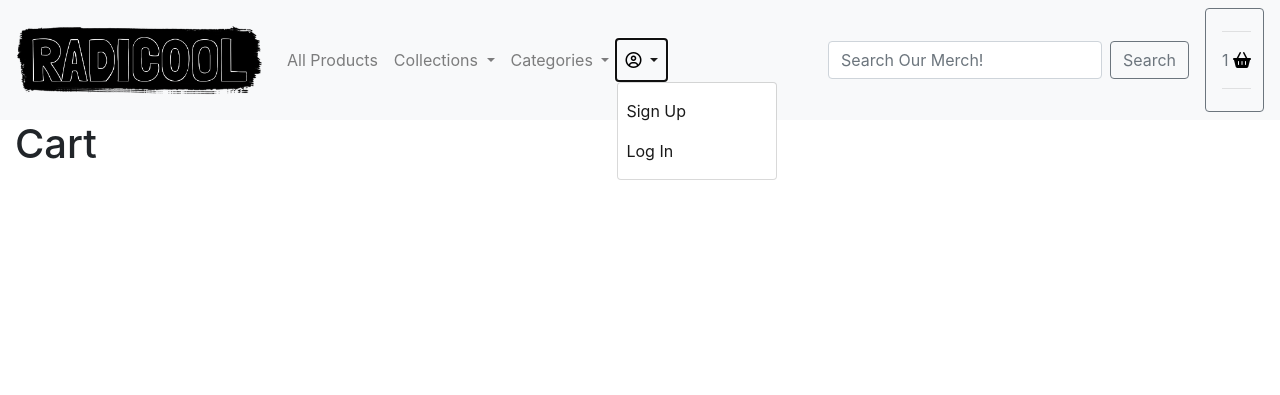
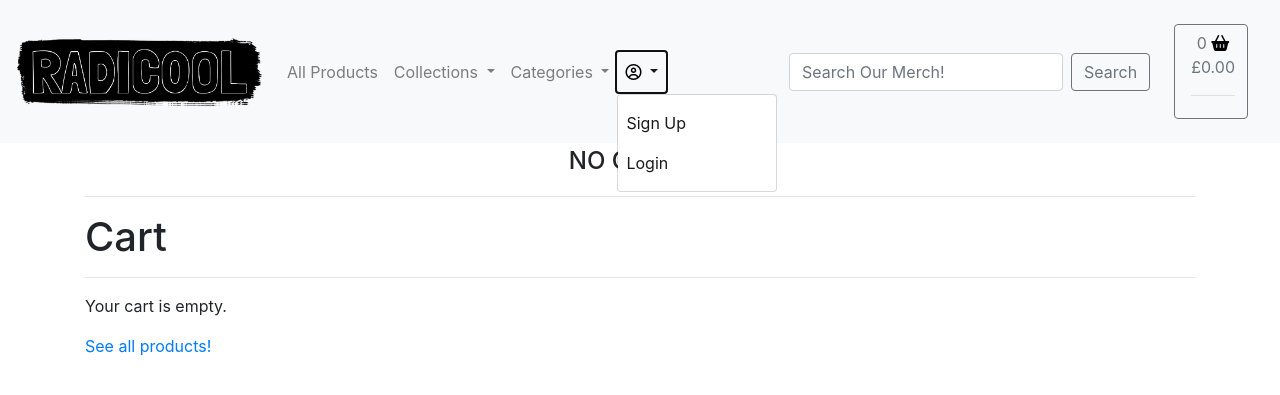
Before and after one commit to Hadokane/CCI_PP4_Radicool_Store, a Django app: page /cart/ in a window 1280 px wide, after a click that opens the changed part. Shown: the top 395 px of the page. Run offline with Django 4.2, Linux system fonts and the light colour scheme; data comes from the database, SQL or seed files in the repository; both versions use the stored data as it was after the commit; some libraries are stand-ins or nearby versions.

Commit message:
feat(cart): add quantity & size selectors
Add functionality for quantity and size selectors. Update the cart view.

```diff
--- a/cart/cart.py
+++ b/cart/cart.py
@@ -1,4 +1,30 @@
-from decimal import Decimal
-from django.conf import settings
-from django.shortcuts import get_object_or_404
-from store.models import Category, Collection, Merch
+class Cart():
+    """
+    A base Cart class, provides default behaviours that
+    can be inherited or overridden, as required. Used to
+    store information for user sessions.
+    """
+
+    def __init__(self, request):
+
+        self.session = request.session
+        cart = self.session.get('session_key')
+        # if no session exists, create session
+        if "session_key" not in request.session:
+            cart = self.session["session_key"] = {}
+        # show stored session cart
+        self.cart = cart
+
+    def add(self, merch, merch_qty, merch_size):
+        """
+        Receives merch data from user button presses and adds them
+        to the cart. Updating the cart by modifying the current user session,
+        adds the price data from the merch item to the cart.
+        """
+        merch_id = merch.id
+        if merch_id not in self.cart:
+            self.cart[merch_id] = {"price": str(merch.price),
+                                   "qty": int(merch_qty),
+                                   "size": str(merch_size)}
+
+        self.session.modified = True
--- /dev/null
+++ b/cart/context_processors.py
@@ -0,0 +1,8 @@
+from .cart import Cart
+from decimal import Decimal
+from django.conf import settings
+
+
+# Cart data is requested and returned. Sessions.
+def cart(request):
+    return {"cart": Cart(request)}
--- a/cart/urls.py
+++ b/cart/urls.py
@@ -6,4 +6,5 @@ app_name = "cart"
 
 urlpatterns = [
     path('', views.cart_summary, name='cart_summary'),
+    path('add/', views.cart_add, name='cart_add'),
 ]
--- a/cart/views.py
+++ b/cart/views.py
@@ -1,7 +1,25 @@
-from django.shortcuts import render
+from django.shortcuts import render, get_object_or_404
+from django.http import JsonResponse
+from store.models import Merch
+from .cart import Cart
 
 # Create your views here.
 
 
 def cart_summary(request):
-    return render(request, "store/cart/cart.html")
+    """A view to show the carts content"""
+    return render(request, "cart/cart.html")
+
+
+def cart_add(request):
+    """A view to collect ajax data when an item
+    is added to the cart via a button press by the user"""
+    cart = Cart(request)
+    if request.POST.get("action") == "add_to_cart":
+        merch_id = str(request.POST.get("merchid"))
+        merch_qty = int(request.POST.get("merchqty"))
+        merch_size = str(request.POST.get("merchsize"))
+        merch = get_object_or_404(Merch, id=merch_id)
+        cart.add(merch=merch, merch_qty=merch_qty, merch_size=merch_size)
+        response = JsonResponse({"qty": merch_qty})
+        return response
--- a/radicool/settings.py
+++ b/radicool/settings.py
@@ -74,6 +74,7 @@ TEMPLATES = [
                 'django.contrib.messages.context_processors.messages',
                 'store.views.categories',  # allows all pages to see views
                 'store.views.collections',  # useful for navbar display
+                'cart.context_processors.cart',  # cart processor
             ],
         },
     },
@@ -158,6 +159,7 @@ STATICFILES_DIRS = [BASE_DIR / "static",]  # static path
 MEDIA_URL = "media/"  # local media storage for development
 MEDIA_ROOT = os.path.join(BASE_DIR, "media/")  # media path
 
+
 # Default primary key field type
 # https://docs.djangoproject.com/en/4.2/ref/settings/#default-auto-field
 
--- a/templates/base.html
+++ b/templates/base.html
@@ -24,9 +24,8 @@
     <!-- External JS -->
     {% block javascript %}
     <!-- Bootstrap JS -->
-    <script src="https://cdn.jsdelivr.net/npm/jquery@3.5.1/dist/jquery.slim.min.js"
-        integrity="sha384-DfXdz2htPH0lsSSs5nCTpuj/zy4C+OGpamoFVy38MVBnE+IbbVYUew+OrCXaRkfj" crossorigin="anonymous">
-    </script>
+    <script src="https://code.jquery.com/jquery-3.6.4.min.js"
+        integrity="sha256-oP6HI9z1XaZNBrJURtCoUT5SUnxFr8s3BzRl+cbzUq8=" crossorigin="anonymous"></script>
     <script src="https://cdn.jsdelivr.net/npm/bootstrap@4.6.2/dist/js/bootstrap.bundle.min.js"
         integrity="sha384-Fy6S3B9q64WdZWQUiU+q4/2Lc9npb8tCaSX9FK7E8HnRr0Jz8D6OP9dO5Vg3Q9ct" crossorigin="anonymous">
     </script>
@@ -99,31 +98,60 @@
                             <i class="fa-regular fa-circle-user" style="color: #000000;"></i>
                         </a>
                         <div class="dropdown-menu">
+                            {% if request.user.is_authenticated %}
+                                {% if request.user.is_superuser %}
+                                    <a class="nav-link" href="/admin/">Admin</a>
+                                {% endif %}
+                                <a class="nav-link" href="#">Profile</a>
+                                <a class="nav-link" href="#">Logout</a>
+                            {% else %}
                                 <a class="nav-link" href="#">Sign Up</a>
-                            <a class="nav-link" href="#">Log In</a>
+                                <a class="nav-link" href="#">Login</a>
+                            {% endif %}
                         </div>
                     </li>
                 </ul>
-
+                <li class="list-inline-item">
                     <!-- Search Bar -->
                     <form class="form-inline my-2 my-lg-0" method="GET" action="{% url 'store:search' %}">
                         <input class="form-control mr-sm-2" type="search" name="q" placeholder="Search Our Merch!">
                         <button class="btn btn-outline-secondary my-2 my-sm-0" type="submit">Search</button>
                     </form>
-
-                <!-- Basket -->
-                <div class="ml-3">
+                </li>
+                <!-- Cart -->
+                <li class="list-inline-item">
+                    <div class="m-3">
                         <a role="button" class="pl-3 pr- btn btn-outline-secondary my-2 my-sm-0"
                         href="{% url 'cart:cart_summary' %}">
-                        <hr>
-                        <div class="d-inline-flex">1</div>
+                        <div id="cart-qty" class="d-inline-flex">0</div>
                         <i class="fa-solid fa-basket-shopping" style="color: #000000;"></i>
+                        <p class="my-0">
+                            {% if grand_total %}
+                                £{{ grand_total|floatformat:2 }}
+                            {% else %}
+                                £0.00
+                            {% endif %}
+                        </p>
                         <hr>
                         </a>
                     </div>
+                </li>
             </div>
         </nav>
-
+        <!--Notification Banner-->
+        {% if free_delivery_threshold %}
+        <div id="notification-banner" class="row text-center">
+            <div class="col bg-yellow text-black">
+                <h4 class="logo-font my-1">Free delivery on orders over £{{ free_delivery_threshold }}!</h4>
+            </div>
+        </div>
+        {% else %}
+        <div id="notification-banner" class="row text-center">
+            <div class="col bg-yellow text-black">
+                <h4 class="logo-font my-1">NO OFFERS!</h4>
+            </div>
+        </div>
+        {% endif %}
     </header>
 
     <!-- Displays alerts & toasts beneath the header -->
--- /dev/null
+++ b/templates/cart/cart.html
@@ -0,0 +1,25 @@
+{% extends "../base.html" %}
+{% load static %}
+{% block extra_title %}| Cart {% endblock %}
+{% block content %}
+
+<div class="container">
+    <hr>
+    <h1>Cart</h1>
+    <hr>
+</div>
+
+<div class="container">
+    <div class="row">
+        <div class="col">
+            {% if cart_items %}
+            <div class="table-responsive-rounded">
+            </div>
+            {% else %}
+            <p>Your cart is empty.</p>
+            <a href="{% url 'store:products' %}">See all products!</a>
+            {% endif %}
+        </div>
+    </div>
+</div>
+{% endblock %}
--- a/templates/store/cart/cart.html
+++ /dev/null
@@ -1,8 +0,0 @@
-{% extends "../../base.html" %}
-{% load static %}
-{% block extra_title %}| Cart {% endblock %}
-{% block content %}
-
-<h1>Cart</h1>
-
-{% endblock %}
```
Also changed, not shown: templates/store/home.html (+10 -3 lines), templates/store/merch/info.html (+65 -4 lines), db.sqlite3. Lines whose indentation alone changed are shown as unchanged.
